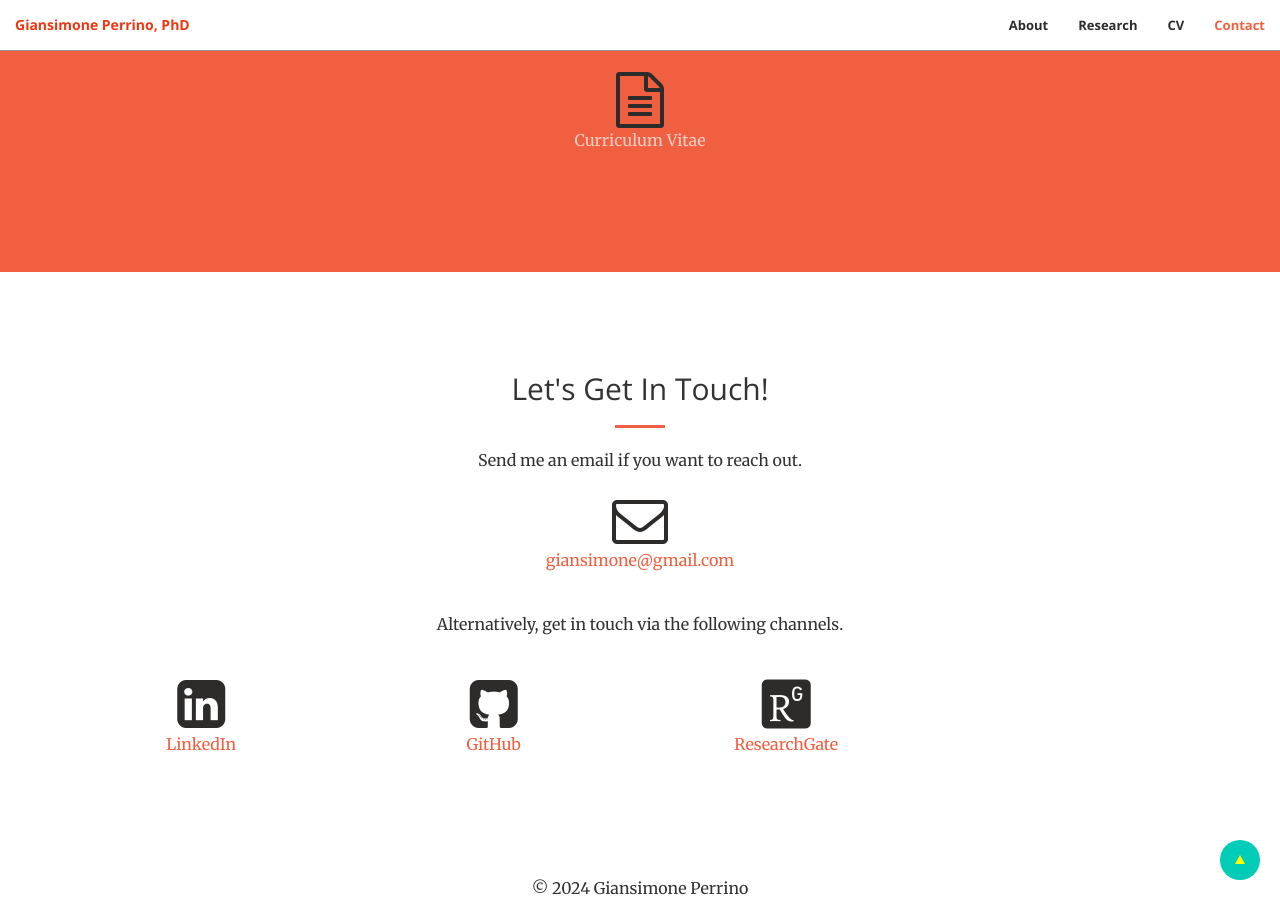
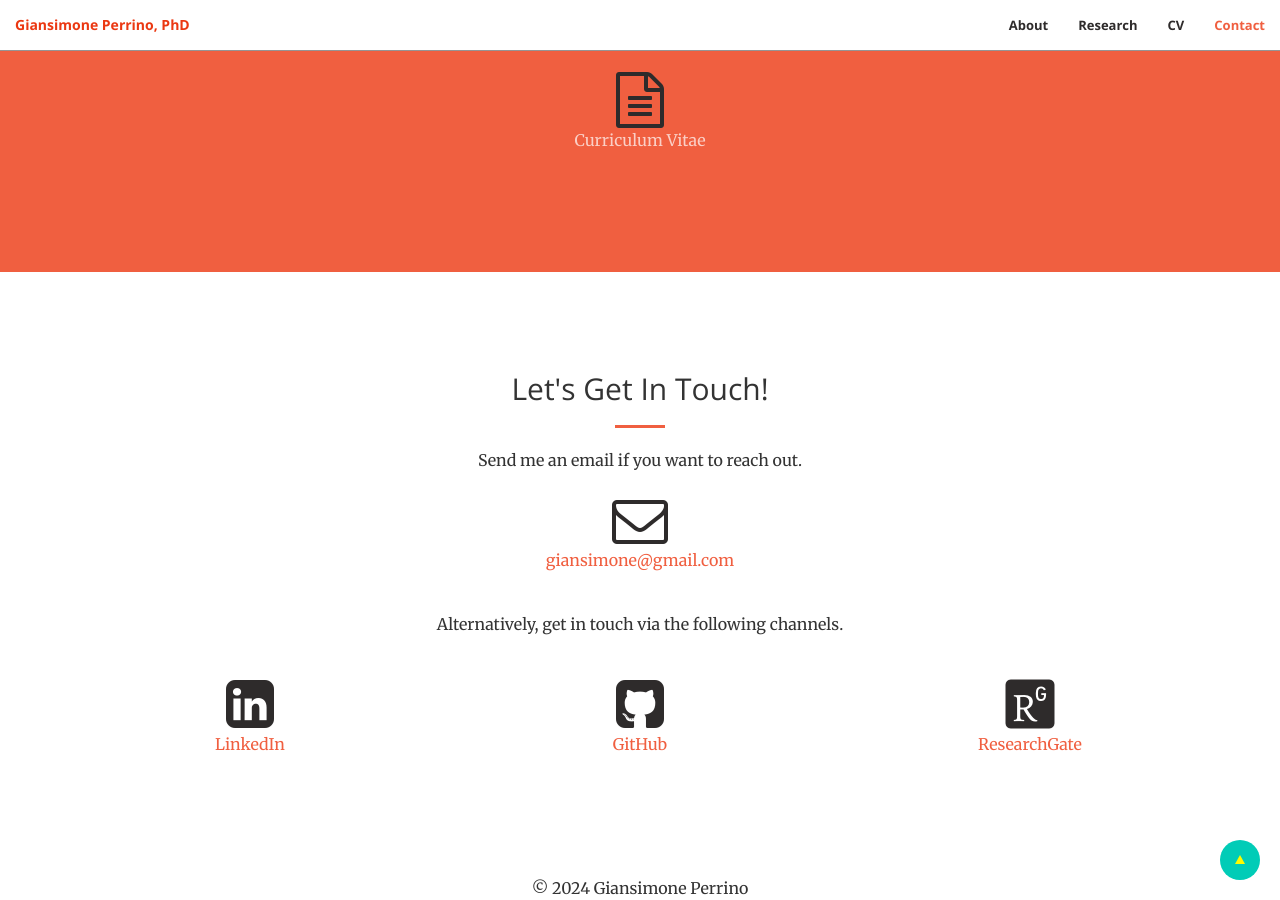
Before and after one commit to giansimone/giansimone.github.io, a Jekyll site: the page built from index.html, in a window 1280 px wide and 900 px high, scrolled down 2028 px. Built offline with Jekyll 4.4.1, drawn with Linux system fonts in a browser that asks for light colours; some web fonts are replaced.

Commit message:
Adjust the format style in contact.html

```diff
--- a/_includes/contact.html
+++ b/_includes/contact.html
@@ -15,19 +15,19 @@
             <div class="col-lg-8 col-lg-offset-2 text-center">
                 <p style="padding:20px;">Alternatively, get in touch via the following channels.</p>
             </div>
-            <div class="col-lg-3 text-center">
+            <div class="col-lg-4 text-center">
                 <a href="https://www.linkedin.com/in/{{ site.linkedin_username }}">
                 <i class="fa fa-linkedin-square fa-3x wow bounceIn" data-wow-delay=".1s"></i>
                 <p>LinkedIn</p>
                 </a>
             </div>
-            <div class="col-lg-3 text-center">
+            <div class="col-lg-4 text-center">
                 <a href="https://github.com/{{ site.github_username }}">
                 <i class="fa fa-github-square fa-3x wow bounceIn" data-wow-delay=".1s"></i>
                 <p>GitHub</p>
                 </a>
             </div>
-            <div class="col-lg-3 text-center">
+            <div class="col-lg-4 text-center">
                 <a href="https://www.researchgate.net/profile/{{ site.researchgate_username }}">
                 <i class="ai ai-researchgate-square ai-3x wow bounceIn" data-wow-delay=".1s"></i>
                 <p>ResearchGate</p>
```
